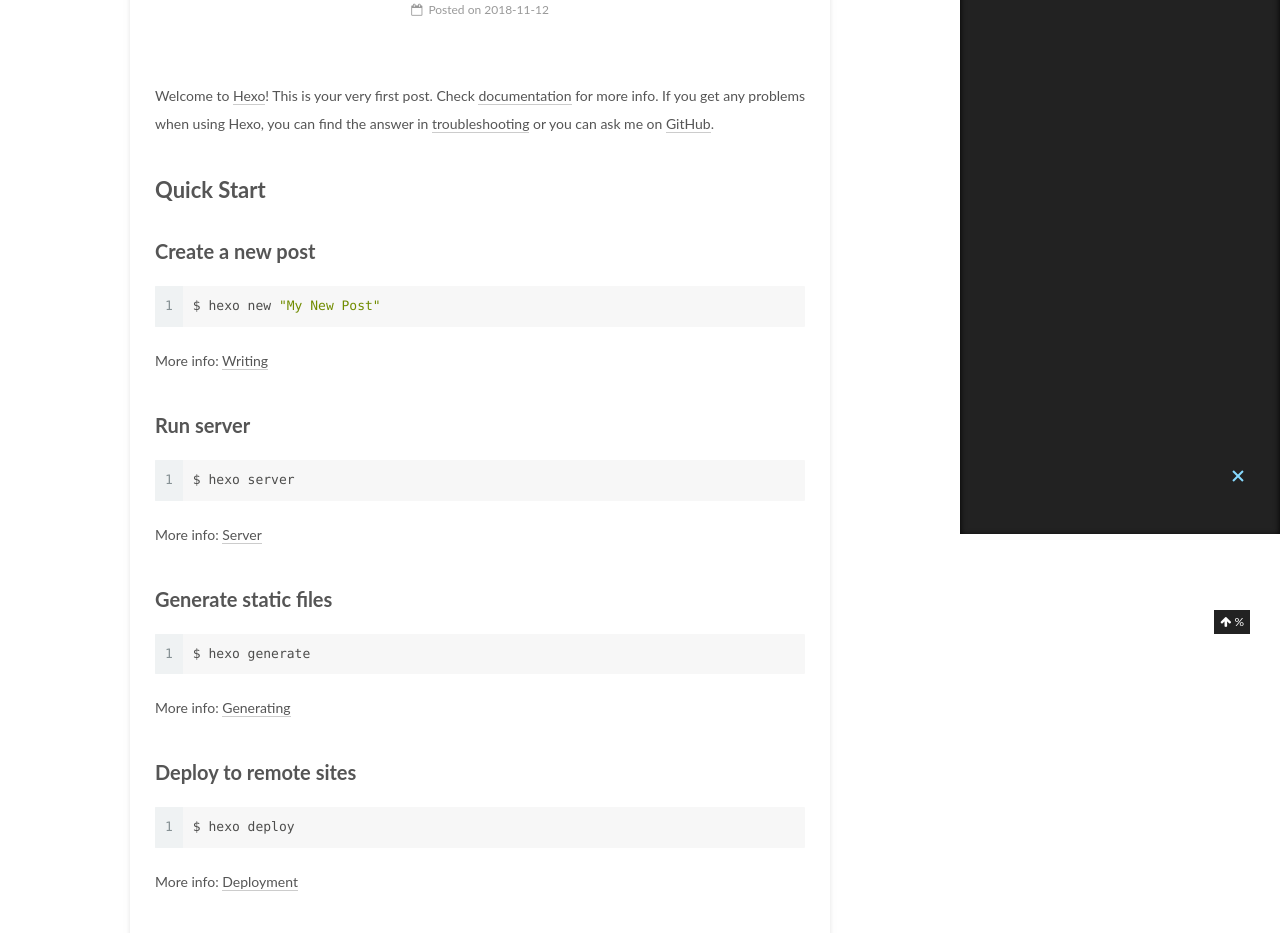
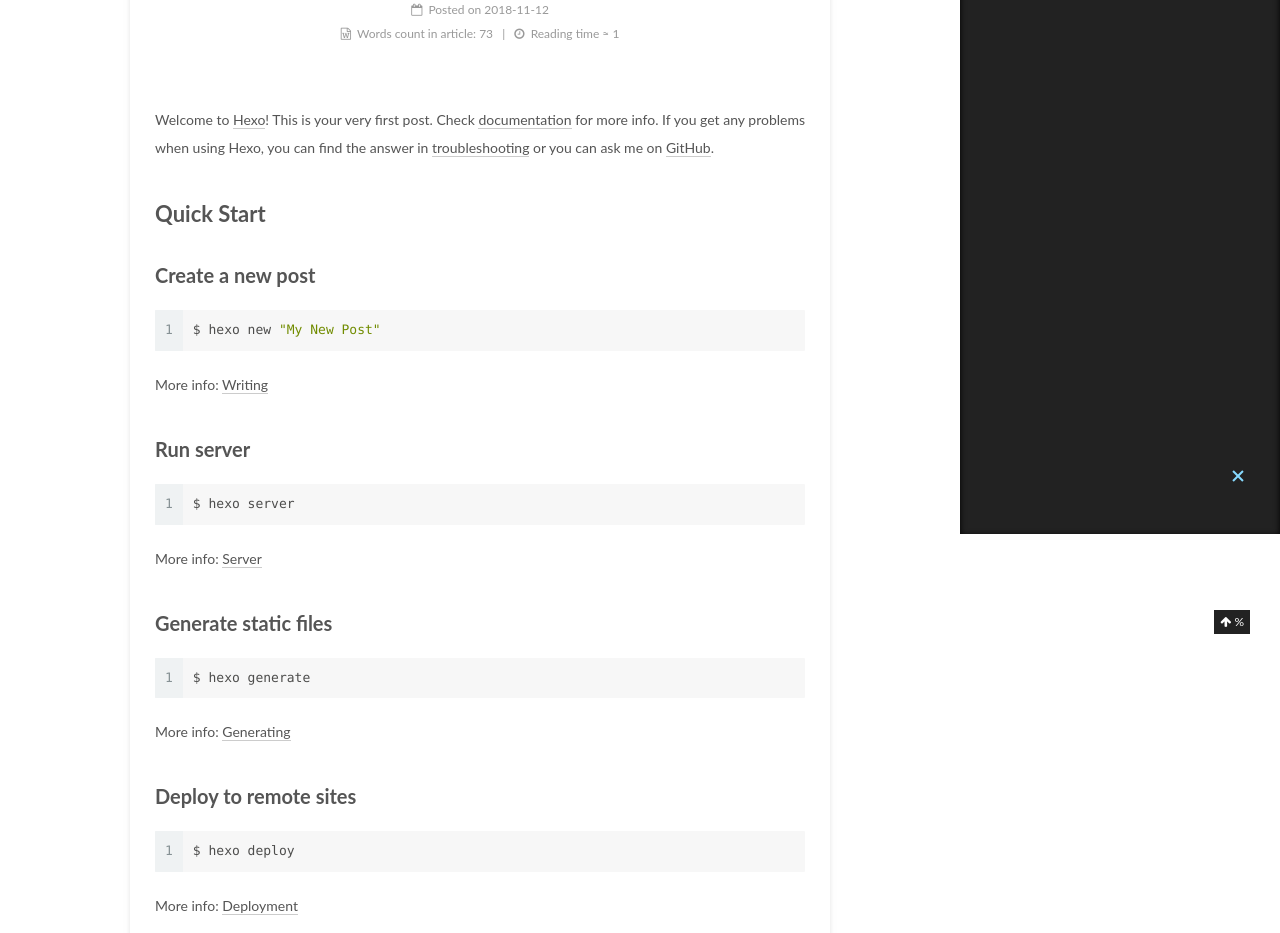
Before and after one commit to CrimsonRomance/CrimsonRomance.github.io, a plain HTML site: page 2018/11/12/hello-world/index.html in a window 1280 px wide. Shown: the part 266-1199 px from the top of the page. Drawn offline with Linux system fonts and the light colour scheme.

Commit message:
Site updated: 2018-12-12 10:33:43

```diff
--- a/2018/11/12/hello-world/index.html
+++ b/2018/11/12/hello-world/index.html
@@ -325,6 +325,37 @@
 
 
 
+            <div class="post-wordcount">
+
+
+                <span class="post-meta-item-icon">
+                  <i class="fa fa-file-word-o"></i>
+                </span>
+
+                  <span class="post-meta-item-text">Words count in article&#58;</span>
+
+                <span title="Words count in article">
+                  73
+                </span>
+
+
+
+                <span class="post-meta-divider">|</span>
+
+
+
+                <span class="post-meta-item-icon">
+                  <i class="fa fa-clock-o"></i>
+                </span>
+
+                  <span class="post-meta-item-text">Reading time &asymp;</span>
+
+                <span title="Reading time">
+                  1
+                </span>
+
+            </div>
+
 
 
 
@@ -396,7 +427,17 @@
 
 
   </article>
+<div>
 
+    <div>
+
+        <div style="text-align:center;color: #000000;font-size:18px;">------ end ------</div>
+
+</div>
+
+
+
+ </div>
 
 
     <div class="post-spread">
--- a/css/main.css
+++ b/css/main.css
@@ -1819,7 +1819,7 @@
   width: 4px;
   height: 4px;
   border-radius: 50%;
-  background: #14b167;
+  background: #f0c312;
 }
 .links-of-blogroll {
   font-size: 13px;
```
Also changed, not shown: 2018/11/15/亲测Hexo-Github个人博客搭建/index.html (+41 -0 lines), index.html (+66 -0 lines).
